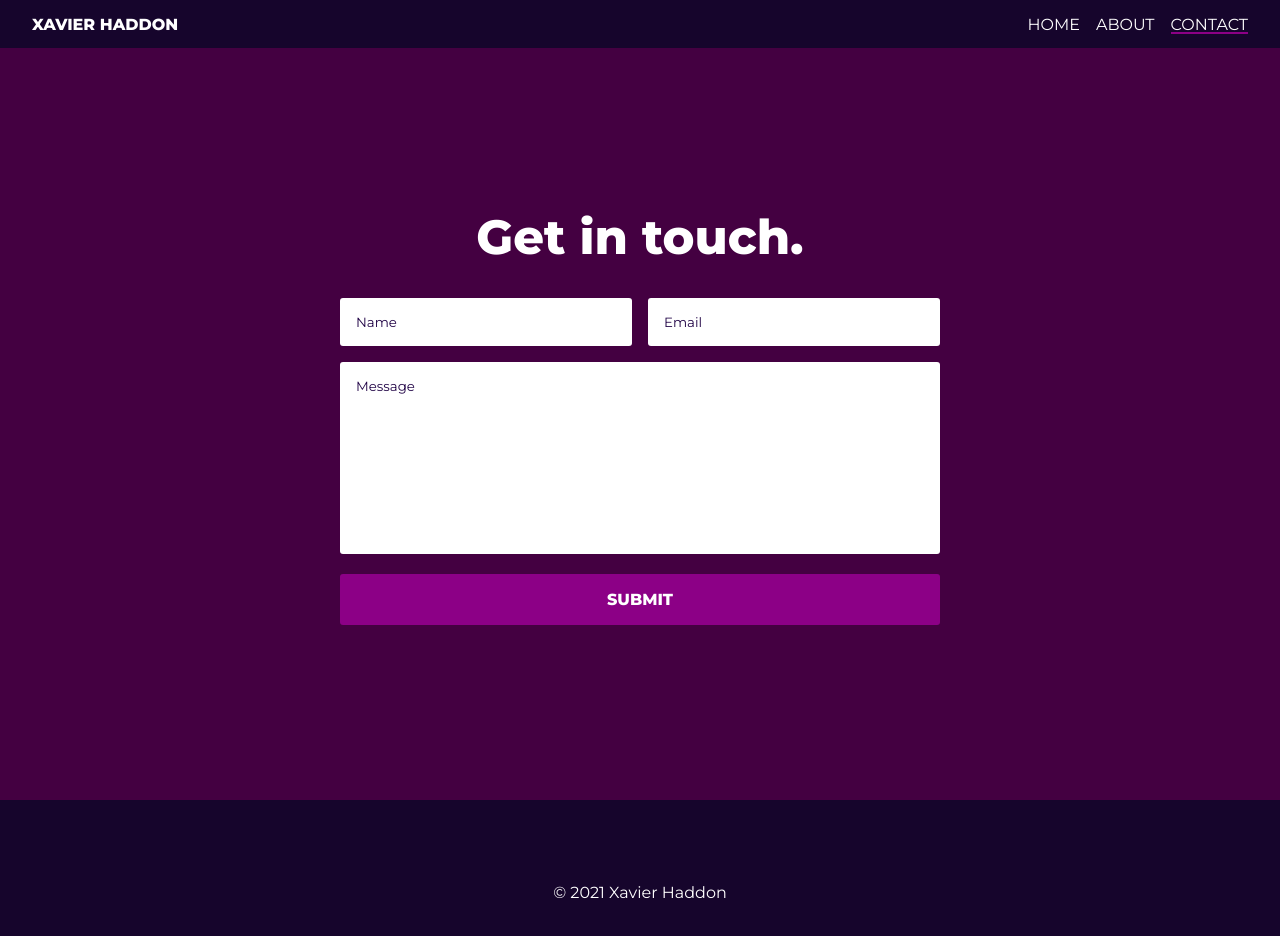
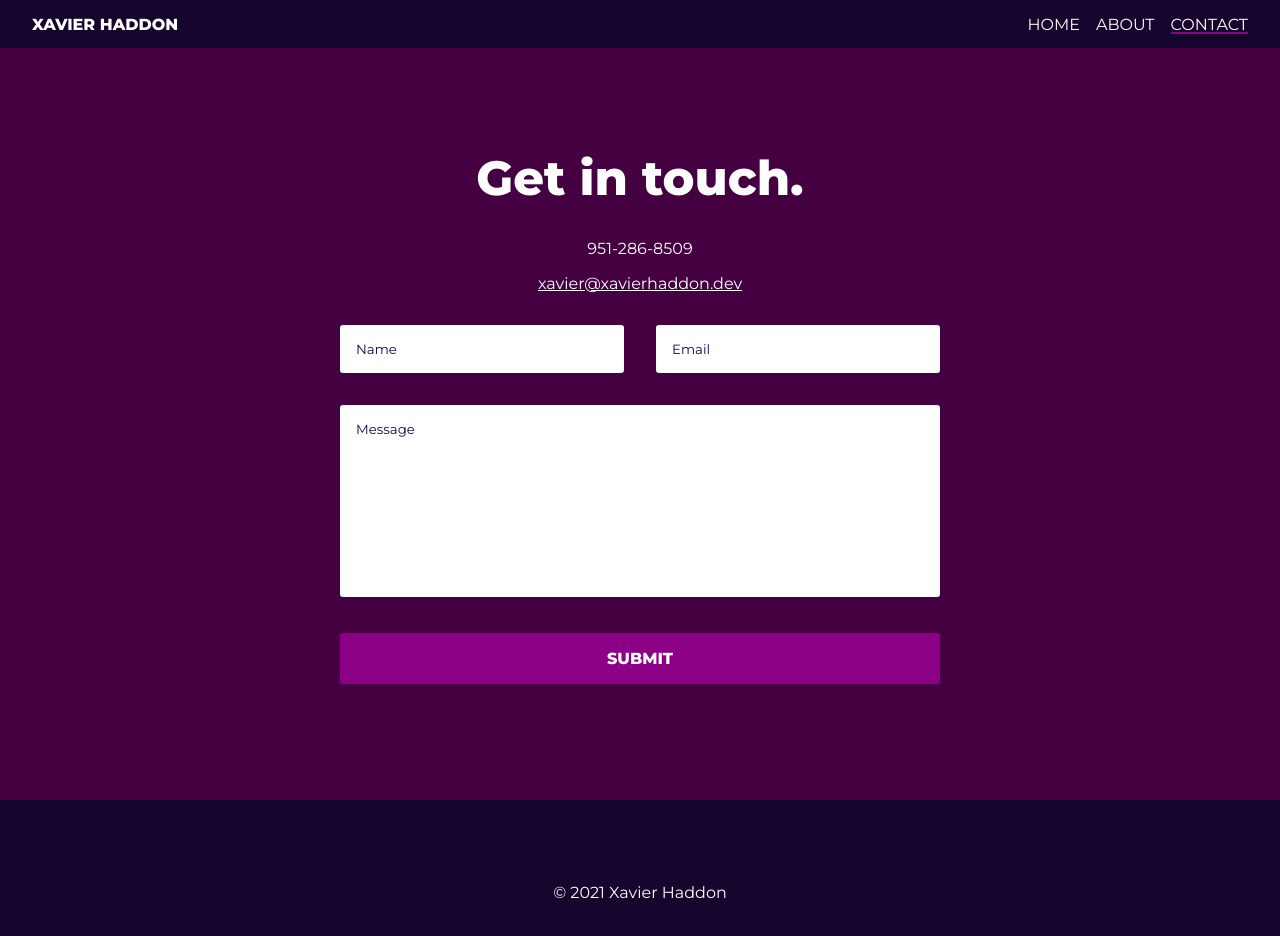
Before and after one commit to xavierbellhaddon/developer-portfolio-site, a plain HTML site: page contact.html in a window 1280 px wide. Drawn offline with Linux system fonts and the light colour scheme.

Commit message:
added phone and email to contact page

```diff
--- a/contact.html
+++ b/contact.html
@@ -34,6 +34,8 @@
   <section class="main-contact">
     <div class="main-contact__form-container">
       <h2 class="main-contact__title">Get in touch.</h2>
+      <p class="main-contact__phone">951-286-8509</p>
+      <a href="mailto:xavier@xavierhaddon.dev" class="main-contact__email">xavier@xavierhaddon.dev</a>
       <form method="post" action="success.html" class="main-contact__form" data-netlify="true">
         <div class="main-contact__text-input-container">
           <input type="text" class="name" id="name" name="name" aria-label="Name" placeholder="Name">
--- a/styles.css
+++ b/styles.css
@@ -399,7 +399,19 @@
 }
 
 .main-contact__form-container {
+    align-items: center;
+    display: flex;
+    flex-direction: column;
     width: 30rem;
+}
+
+.main-contact__phone {
+    margin-bottom: 1.6rem;
+}
+
+.main-contact__email {
+    color: inherit;
+    margin-bottom: 3.2rem;
 }
 
 .main-contact__text-input-container {
@@ -408,11 +420,11 @@
 }
 
 .name {
-    margin-bottom: 1.6rem;
+    margin-bottom: 3.2rem;
 }
 
 .message {
-    margin: 1.6rem 0;
+    margin: 3.2rem 0;
     resize: none;
     width: 100%;
 }
@@ -546,15 +558,15 @@
 
     .name {
         margin: 0;
-        margin-right: 0.8rem;
+        margin-right: 1.6rem;
     }
 
     .email {
-        margin-left: 0.8rem;
+        margin-left: 1.6rem;
     }
 
     .name,
     .email {
-        width: 29.2rem;
+        width: 28.4rem;
     }
 }
```
